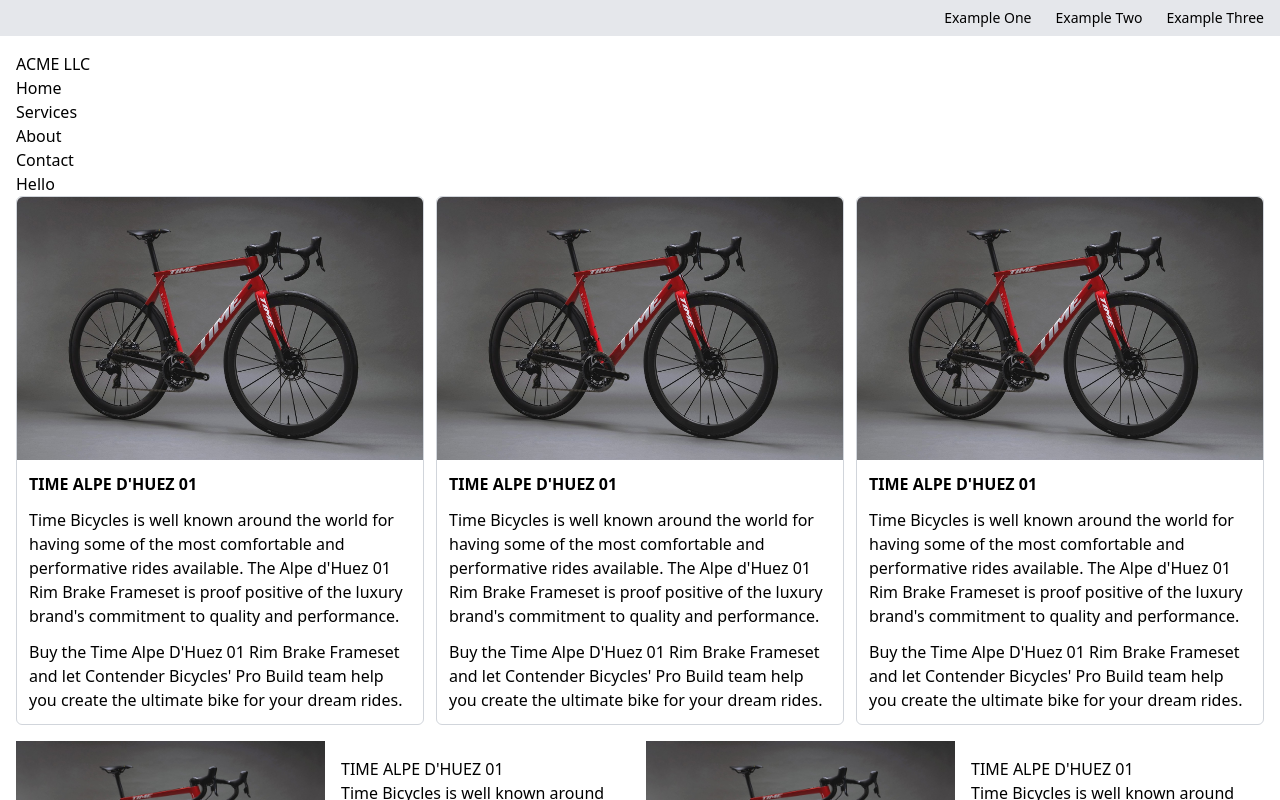
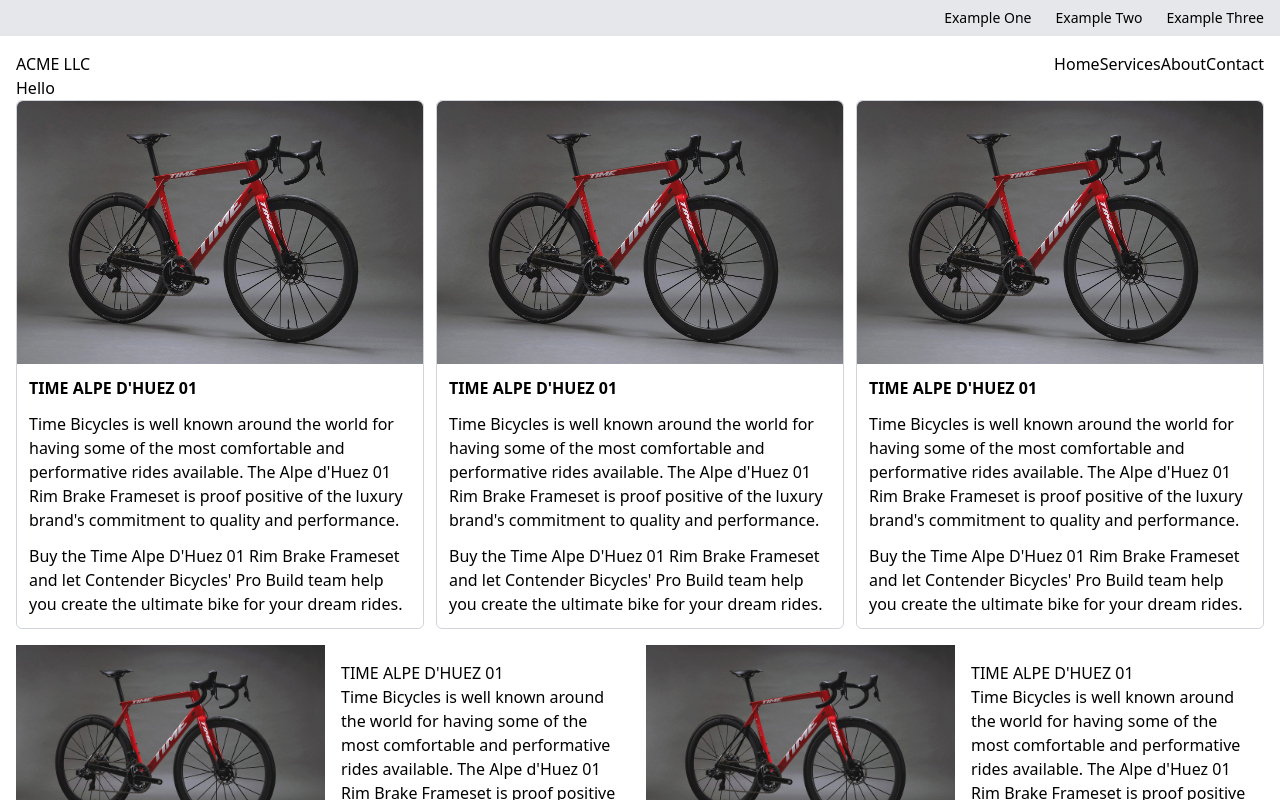
Before and after one commit to mostlyclicks/mostly-component-library, a React (Create React App) app: page / in a window 1280 px wide. Shown: the top 800 px of the page. Built offline with nearby package versions, Linux system fonts and the light colour scheme.

Commit message:
add container to header

```diff
--- a/src/Layout/Header.js
+++ b/src/Layout/Header.js
@@ -6,7 +6,7 @@
   const links = props.links
 
   return (
-    <header>
+    <header className="container mx-auto">
       <MainNav links={links} />
     </header>
   )
--- a/src/Navs/MainNav.js
+++ b/src/Navs/MainNav.js
@@ -6,9 +6,9 @@
   const links = props.links
 
   return (
-    <nav>
+    <nav className="flex flex-row justify-between">
       <Logo brand="ACME LLC"/>
-      <ul>
+      <ul className="flex flex-row">
         {links.map((link) => {
           return (
             <li><a href={link.url}>{link.linkText}</a></li>
```
